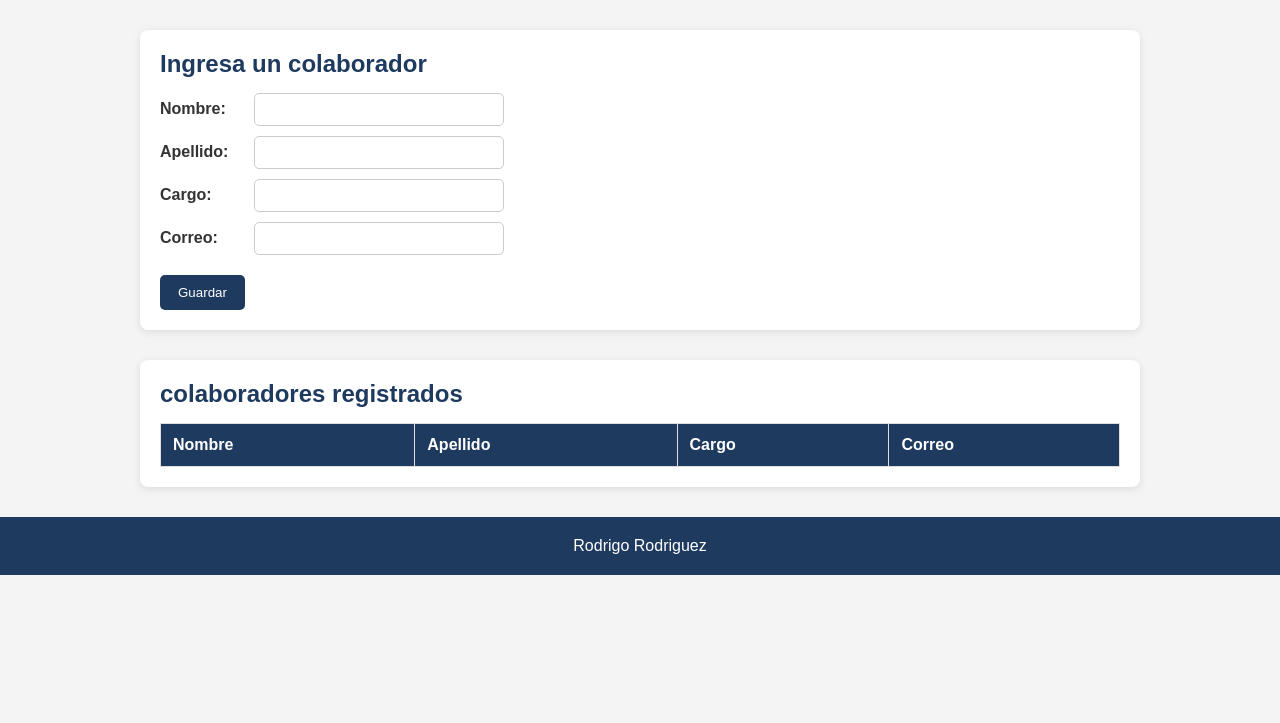
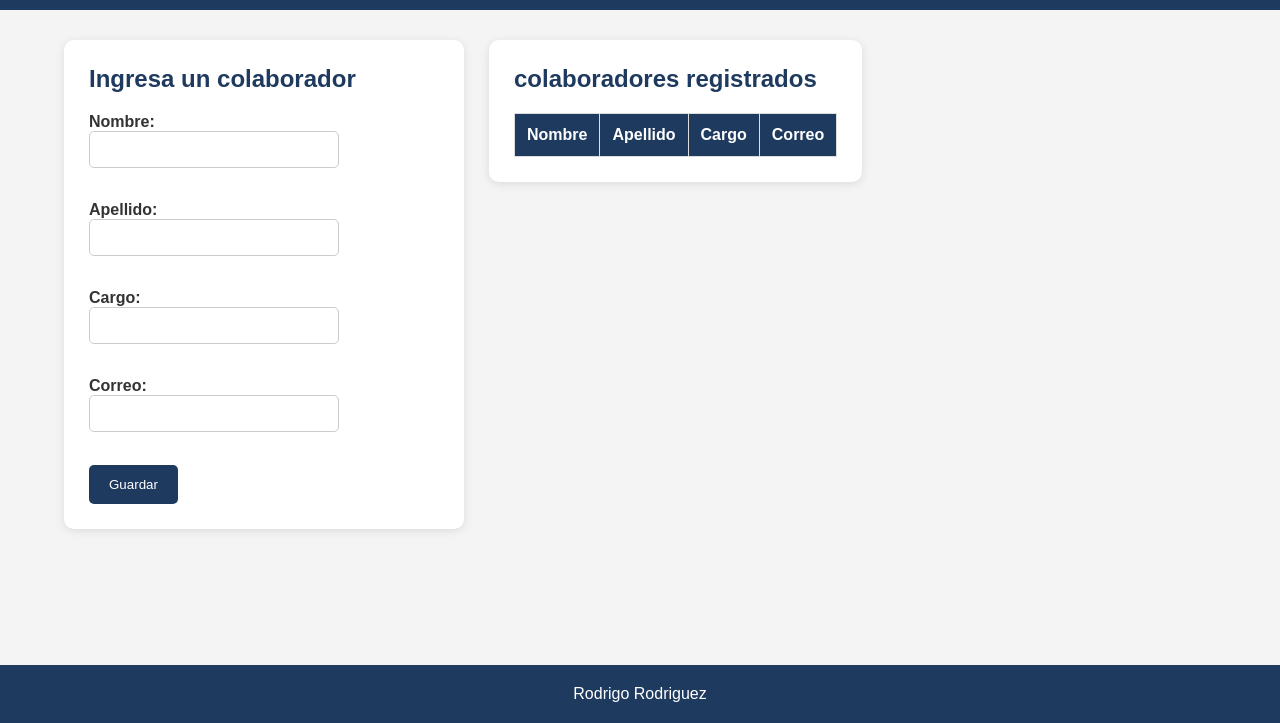
Before and after one commit to RodrigoRodriguezG/EvS2, a plain HTML site: page index.html in a window 1280 px wide. Shown: the part 77-800 px from the top of the page. Drawn offline with Linux system fonts and the light colour scheme; a script that the page names is missing.

Commit message:
fix: se usaron divs en los campos y se cambio el estilo de css para que los elementos esten lado a lado

```diff
--- a/index.html
+++ b/index.html
@@ -17,20 +17,29 @@
             <div class="container">
                 <h2>Ingresa un colaborador</h2>
                     <form action="">
-                        <div class="error-form"></div>
-                        <label for="nombre">Nombre: </label>
-                        <input type="text" id="nombre" name="nombre">
+                        <div class="div-nombre">
+                            <div class="error-nombre"></div>
+                            <label for="nombre">Nombre: </label>
+                            <input type="text" id="nombre" name="nombre" required>
+                        </div>
                         <br>
-                        <label for="apellido">Apellido: </label>
-                        <input type="text" id="apellido" name="apellido">
+                        <div class="div-apellido">
+                            <label for="apellido">Apellido: </label>
+                            <input type="text" id="apellido" name="apellido" required>
+                        </div>
                         <br>
-                        <label for="cargo">Cargo: </label>
-                        <input type="text" id="cargo" name="cargo">
+                        <div class="div-cargo">
+                            <label for="cargo">Cargo: </label>
+                            <input type="text" id="cargo" name="cargo" required>
+                        </div>
                         <br>
-                        <label for="correo">Correo: </label>
-                        <input type="email" id="correo" name="correo">
+                        <div class="div-email">
+                            <label for="correo">Correo: </label>
+                            <input type="email" id="correo" name="correo" required>
+                        </div>
                         <br>
-                        <button id="boton" type="submit">Guardar</button>
+                        <div class="div-boton"></div>
+                            <button id="boton-guardar" type="submit">Guardar</button>
                     </form>
             </div>
         </section>
--- a/styles.css
+++ b/styles.css
@@ -5,111 +5,161 @@
     box-sizing: border-box;
 }
 
-/* Fondo general */
+/* Estructura general */
 body {
     font-family: Arial, Helvetica, sans-serif;
     background-color: #f4f4f4;
     color: #333;
+
+    min-height: 100vh;
+    display: flex;
+    flex-direction: column;
 }
 
-/* Título principal */
+/* Header */
 header {
     background-color: #1e3a5f;
     color: white;
-    padding: 20px;
     text-align: center;
+    padding: 25px;
 }
 
-/* Contenedor principal */
+.div-titulo h1 {
+    font-size: 32px;
+}
+
+/* Main */
 main {
     width: 90%;
-    max-width: 1000px;
+    max-width: 1200px;
     margin: 30px auto;
+
+    flex: 1;
+
+    display: flex;
+    gap: 25px;
+    align-items: flex-start;
 }
+
 
 /* Formulario */
 .container {
     background-color: white;
-    padding: 20px;
-    border-radius: 8px;
-    margin-bottom: 30px;
-    box-shadow: 0px 2px 8px rgba(0,0,0,0.1);
+    padding: 25px;
+    border-radius: 10px;
+
+    box-shadow: 0px 2px 10px rgba(0,0,0,0.1);
+
+    width: 400px;
 }
 
 .container h2 {
-    margin-bottom: 15px;
+    margin-bottom: 20px;
     color: #1e3a5f;
 }
 
+/* Divs del formulario */
+.div-nombre,
+.div-apellido,
+.div-cargo,
+.div-email {
+    margin-bottom: 15px;
+}
+
+/* Labels */
 form label {
     display: inline-block;
-    width: 90px;
-    margin-bottom: 10px;
+    width: 100px;
     font-weight: bold;
 }
 
+/* Inputs */
 form input {
     width: 250px;
-    padding: 8px;
-    margin-bottom: 10px;
+    padding: 10px;
+
     border: 1px solid #ccc;
     border-radius: 5px;
+
+    outline: none;
+}
+
+/* Efecto al seleccionar input */
+form input:focus {
+    border-color: #1e3a5f;
 }
 
 /* Botón */
-button {
+#boton-guardar {
     background-color: #1e3a5f;
     color: white;
+
     border: none;
-    padding: 10px 18px;
+    padding: 12px 20px;
+
     border-radius: 5px;
     cursor: pointer;
-    margin-top: 10px;
+
+    transition: 0.3s;
 }
 
-button:hover {
+/* Hover botón */
+#boton-guardar:hover {
     background-color: #29527a;
 }
 
 /* Tabla */
 .panel-tabla {
     background-color: white;
-    padding: 20px;
-    border-radius: 8px;
-    box-shadow: 0px 2px 8px rgba(0,0,0,0.1);
+    padding: 25px;
+
+    border-radius: 10px;
+
+    box-shadow: 0px 2px 10px rgba(0,0,0,0.1);
+
+    flex: 1;
 }
 
 .panel-tabla h2 {
-    margin-bottom: 15px;
+    margin-bottom: 20px;
     color: #1e3a5f;
 }
 
-/* Estilo tabla */
+/* Tabla */
 table {
     width: 100%;
     border-collapse: collapse;
 }
 
+/* Encabezado tabla */
 thead {
     background-color: #1e3a5f;
     color: white;
 }
 
-th, td {
+/* Celdas */
+th,
+td {
+    padding: 12px;
     border: 1px solid #ddd;
-    padding: 12px;
     text-align: left;
 }
 
+/* Filas alternadas */
 tbody tr:nth-child(even) {
     background-color: #f2f2f2;
 }
 
+/* Hover filas */
+tbody tr:hover {
+    background-color: #dfe9f3;
+}
+
 /* Footer */
 footer {
+    background-color: #1e3a5f;
+    color: white;
+
     text-align: center;
     padding: 20px;
-    margin-top: 30px;
-    background-color: #1e3a5f;
-    color: white;
 }
```
